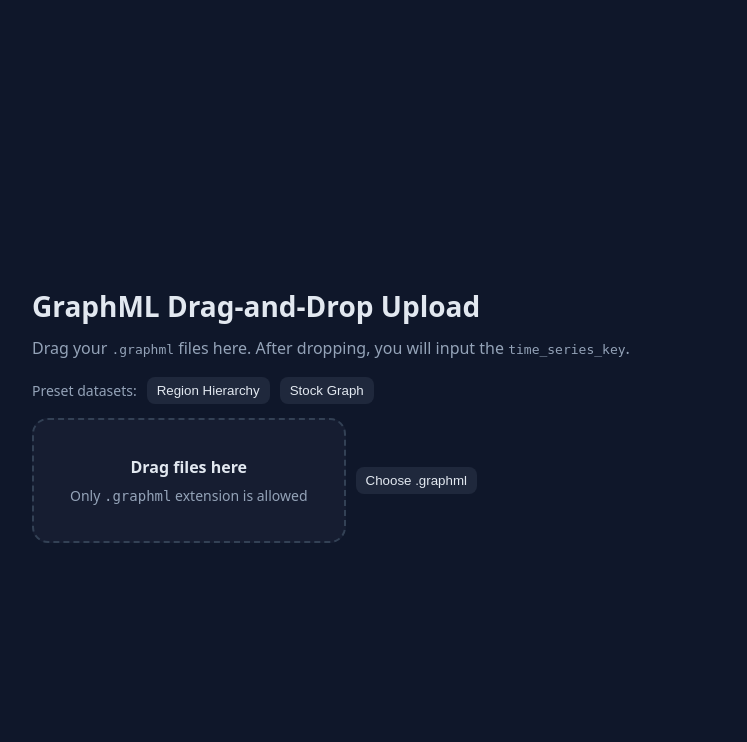
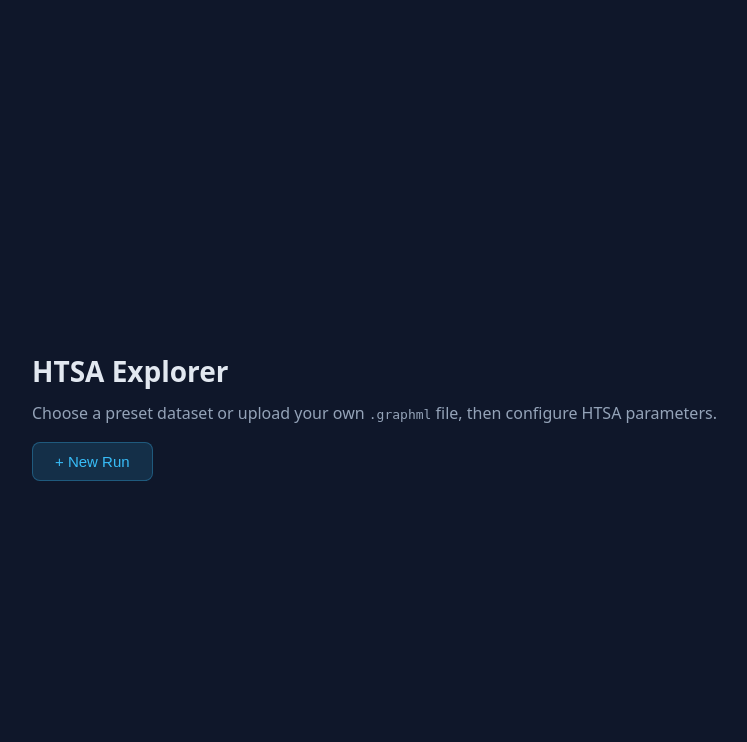
Before and after one commit to caracallium/HTSA-Explorer, a Flask app: page / in a window 1280 px wide. Shown: the top 742 px of the page, without its empty margins (108-855 px from the left). Run offline with Flask 3, Linux system fonts and the light colour scheme.

Commit message:
UI: merge graph select + HTSA params into one modal; add acm dataset; fix ts_key defaults

```diff
--- a/app.py
+++ b/app.py
@@ -802,7 +802,7 @@
 
 
 PRESET_DATASETS = {
-    "graph": "graph copy.graphml",
+    "acm": "acm copy.graphml",
     "stockgraph": "stockgraph copy.graphml",
 }
 
--- a/templates/appnewest.html
+++ b/templates/appnewest.html
@@ -53,24 +53,10 @@
 <body>
   <div class="wrap">
     <div class="panel">
-      <h1>GraphML Drag-and-Drop Upload</h1>
-      <p>Drag your <code>.graphml</code> files here. After dropping, you will input the <code>time_series_key</code>.</p>
-      <div style="margin-bottom:14px; display:flex; gap:10px; align-items:center;">
-        <span style="color:var(--muted); font-size:14px;">Preset datasets:</span>
-        <button class="icon" id="load-graph">Region Hierarchy</button>
-        <button class="icon" id="load-stockgraph">Stock Graph</button>
-      </div>
-      <div class="upload-row">
-        <div id="dropzone" class="dropzone" tabindex="0">
-          <strong>Drag files here</strong>
-          <div class="hint">Only <code>.graphml</code> extension is allowed</div>
-        </div>
-        <div>
-          <input type="file" id="filepicker" accept=".graphml" style="display:none" />
-          <button class="icon" id="pick-btn">Choose .graphml</button>
-        </div>
-      </div>
-      <div id="files" class="files"></div>
+      <h1>HTSA Explorer</h1>
+      <p>Choose a preset dataset or upload your own <code>.graphml</code> file, then configure HTSA parameters.</p>
+      <button class="icon" id="open-setup-btn" style="font-size:15px; padding:10px 22px; background:rgba(56,189,248,.15); color:#38bdf8; border:1px solid rgba(56,189,248,.3);">+ New Run</button>
+      <div id="files" class="files" style="margin-top:16px;"></div>
     </div>
   </div>
 
@@ -104,8 +90,23 @@
 
   <div id="modal" class="modal-backdrop">
     <div class="modal">
-      <h2>HTSA</h2>
+      <h2>New HTSA Run</h2>
       <div class="col">
+        <div style="border:1px solid #26324f; border-radius:8px; padding:10px; display:grid; gap:8px;">
+          <div style="font-size:13px; color:var(--muted); margin-bottom:2px;">Dataset</div>
+          <div style="display:flex; gap:8px; flex-wrap:wrap;">
+            <button class="icon" id="preset-acm">ACM</button>
+            <button class="icon" id="preset-stock">Stock Graph</button>
+            <span style="color:var(--muted); font-size:13px; align-self:center;">or</span>
+            <input type="file" id="filepicker" accept=".graphml" style="display:none" />
+            <button class="icon" id="pick-btn">Upload .graphml</button>
+          </div>
+          <div id="selected-file-label" style="font-size:13px; color:#38bdf8; min-height:18px;"></div>
+        </div>
+        <div class="row-flex">
+          <label>Time series key:</label>
+          <input id="ts-key-input" type="text" value="d0" style="background:#0a162e; color:var(--fg); border:1px solid #26324f; border-radius:8px; padding:8px; width:120px;">
+        </div>
         <div class="row-flex">
           <label>Method:</label>
           <select id="method"><option value="FDS">FDS</option></select>
@@ -125,14 +126,13 @@
       </div>
       <div class="footer">
         <button class="icon" id="cancel">Cancel</button>
-        <button class="icon" id="confirm">Confirm</button>
+        <button class="icon" id="confirm">Run HTSA</button>
       </div>
     </div>
   </div>
 
   <script>
     (function(){
-      const dropzone = document.getElementById('dropzone');
       const list = document.getElementById('files');
       const modal = document.getElementById('modal');
       const methodSel = document.getElementById('method');
@@ -143,6 +143,9 @@
       const btnConfirm = document.getElementById('confirm');
       const filePicker = document.getElementById('filepicker');
       const pickBtn = document.getElementById('pick-btn');
+      const tsKeyInput = document.getElementById('ts-key-input');
+      const selectedFileLabel = document.getElementById('selected-file-label');
+      const openSetupBtn = document.getElementById('open-setup-btn');
       const toggleGraphBtn = document.getElementById('toggle-graph');
       const graphWrap = document.getElementById('graph-wrap');
       const colsEl = document.getElementById('result-cols');
@@ -155,6 +158,7 @@
       const seriesZoomOutBtn = document.getElementById('series-zoom-out');
       const store = new Map();
       let modalTargetId = null;
+      let pendingFile = null; // file staged in the modal
       const statusBox = document.getElementById('status');
       const graphEl = document.getElementById('graph');
       const seriesPanel = document.getElementById('series-panel');
@@ -167,10 +171,30 @@
 
       const uid = () => crypto.randomUUID?.() || 'f_' + Math.random().toString(36).slice(2);
 
-      function openModal(id){ modalTargetId = id; modal.classList.add('show'); }
-      function closeModal(){ modal.classList.remove('show'); modalTargetId = null; }
+      function openModal(id){
+        modalTargetId = id;
+        // editing existing entry: pre-fill ts key
+        if(id) {
+          const entry = store.get(id);
+          if(entry) {
+            tsKeyInput.value = entry.tsKey || 'd0';
+            selectedFileLabel.textContent = entry.file.name;
+            pendingFile = null;
+          }
+        }
+        modal.classList.add('show');
+      }
+      function openNewModal(){
+        modalTargetId = null;
+        pendingFile = null;
+        tsKeyInput.value = 'd0';
+        selectedFileLabel.textContent = '';
+        modal.classList.add('show');
+      }
+      function closeModal(){ modal.classList.remove('show'); modalTargetId = null; pendingFile = null; }
       btnCancel.onclick = closeModal;
       modal.onclick = e=>{ if(e.target===modal) closeModal(); };
+      openSetupBtn.onclick = openNewModal;
 
       function setStatus(msg){
         if(statusBox){ statusBox.textContent = msg; }
@@ -365,15 +389,52 @@
       }
 
       btnConfirm.onclick = async () => {
-          if (!modalTargetId) return;
-          const entry = store.get(modalTargetId);
-          if (!entry) return;
-
-          // collect selections
           const method = methodSel.value;
           const strategy = strategySel.value;
-          const a = Number(document.getElementById('param-a')?.value ?? 0);
-          const k = Number(document.getElementById('param-k')?.value ?? 1);
+          const a = Number(aInput?.value ?? 0.9);
+          const k = Number(kInput?.value ?? 1);
+          const tsKey = tsKeyInput.value.trim() || 'd0';
+
+          let entry;
+          if (modalTargetId) {
+            // re-run existing entry
+            entry = store.get(modalTargetId);
+            if (!entry) return;
+            entry.tsKey = tsKey;
+          } else {
+            // new entry from modal
+            if (!pendingFile) { alert('Please select a dataset first.'); return; }
+            if (pendingFile.preset) {
+              // load from server
+              let xmlText;
+              try {
+                const resp = await fetch(`/api/dataset/${pendingFile.preset}`);
+                if (!resp.ok) { alert('Failed to load preset dataset'); return; }
+                xmlText = await resp.text();
+              } catch(e) { alert('Error loading preset: ' + e); return; }
+              const blob = new Blob([xmlText], { type: 'application/xml' });
+              const file = new File([blob], pendingFile.filename, { type: 'application/xml' });
+              const id = uid();
+              entry = { file, tsKey, parsed: null, expanded: false, htsa: null };
+              store.set(id, entry);
+              modalTargetId = id;
+              entry.parsed = parseGraphML(xmlText, tsKey);
+            } else {
+              // uploaded file
+              const id = uid();
+              entry = { file: pendingFile.file, tsKey, parsed: null, expanded: false, htsa: null };
+              store.set(id, entry);
+              modalTargetId = id;
+              // parse async then re-run via the code below
+              await new Promise(resolve => {
+                const reader = new FileReader();
+                reader.onload = () => { entry.parsed = parseGraphML(reader.result, tsKey); resolve(); };
+                reader.onerror = () => { entry.parsed = { error: 'read error' }; resolve(); };
+                reader.readAsText(pendingFile.file);
+              });
+            }
+          }
+
           entry.htsa = { method, strategy, a, k };
           currentEntryId = modalTargetId;
 
@@ -425,39 +486,25 @@
       };
 
 
-      function prevent(e){e.preventDefault(); e.stopPropagation();}
-      ['dragenter','dragover','dragleave','drop'].forEach(ev=>dropzone.addEventListener(ev,prevent,false));
-      dropzone.addEventListener('drop', e=>{
-        const files = [...e.dataTransfer.files];
-        handleFiles(files);
-      });
 
-      async function loadPreset(datasetKey, filename, defaultTsKey) {
-        const ts = prompt(`Enter time_series_key for ${filename}`, defaultTsKey);
-        if (ts === null) return;
-        const clean = ts.trim();
-        try {
-          const resp = await fetch(`/api/dataset/${datasetKey}`);
-          if (!resp.ok) { alert('Failed to load preset dataset'); return; }
-          const text = await resp.text();
-          const blob = new Blob([text], { type: 'application/xml' });
-          const file = new File([blob], filename, { type: 'application/xml' });
-          const id = uid();
-          store.set(id, { file, tsKey: clean, parsed: null, expanded: false, htsa: null });
-          readAndParse(id);
-          render();
-        } catch(e) {
-          alert('Error loading preset: ' + e);
-        }
-      }
-
-      document.getElementById('load-graph').onclick = () => loadPreset('graph', 'graph copy.graphml', 'time_series');
-      document.getElementById('load-stockgraph').onclick = () => loadPreset('stockgraph', 'stockgraph copy.graphml', 'time_series');
+      // Preset buttons inside modal
+      document.getElementById('preset-acm').onclick = () => {
+        pendingFile = { preset: 'acm', filename: 'acm copy.graphml' };
+        tsKeyInput.value = 'time_series';
+        selectedFileLabel.textContent = 'acm copy.graphml (preset)';
+      };
+      document.getElementById('preset-stock').onclick = () => {
+        pendingFile = { preset: 'stockgraph', filename: 'stockgraph copy.graphml' };
+        tsKeyInput.value = 'd0';
+        selectedFileLabel.textContent = 'stockgraph copy.graphml (preset)';
+      };
 
       pickBtn.onclick = ()=> filePicker.click();
       filePicker.onchange = e=>{
-        const files=[...e.target.files];
-        handleFiles(files);
+        const f = e.target.files[0];
+        if(!f) return;
+        pendingFile = { file: f };
+        selectedFileLabel.textContent = f.name;
         filePicker.value='';
       };
 
@@ -509,7 +556,7 @@
       function handleFiles(files){
         files.forEach(f=>{
           if(!f.name.toLowerCase().endsWith('.graphml'))return;
-          const id=uid(); const ts=prompt(`Enter time_series_key for ${f.name}`,'time_series');
+          const id=uid(); const ts=prompt(`Enter time_series_key for ${f.name}`,'d0');
           if(ts===null)return;
           const clean=ts.trim();
           store.set(id,{file:f,tsKey:clean,parsed:null,expanded:false,htsa:null});
```
Also changed, not shown: 1 other file.
